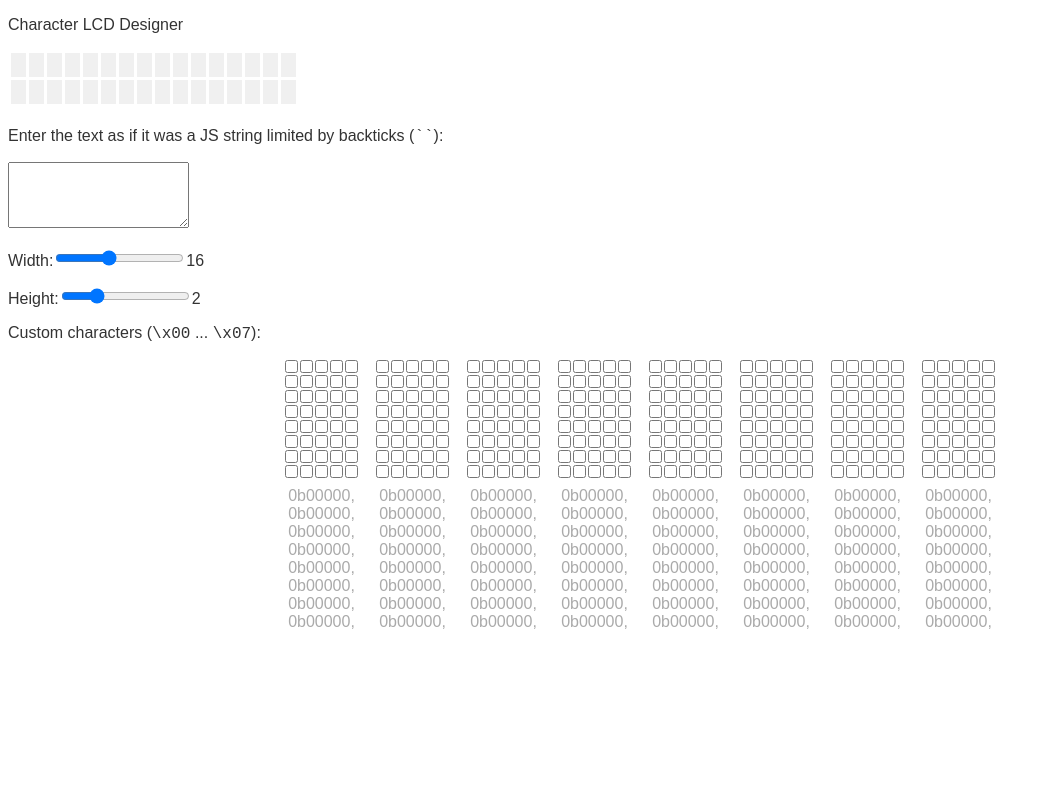
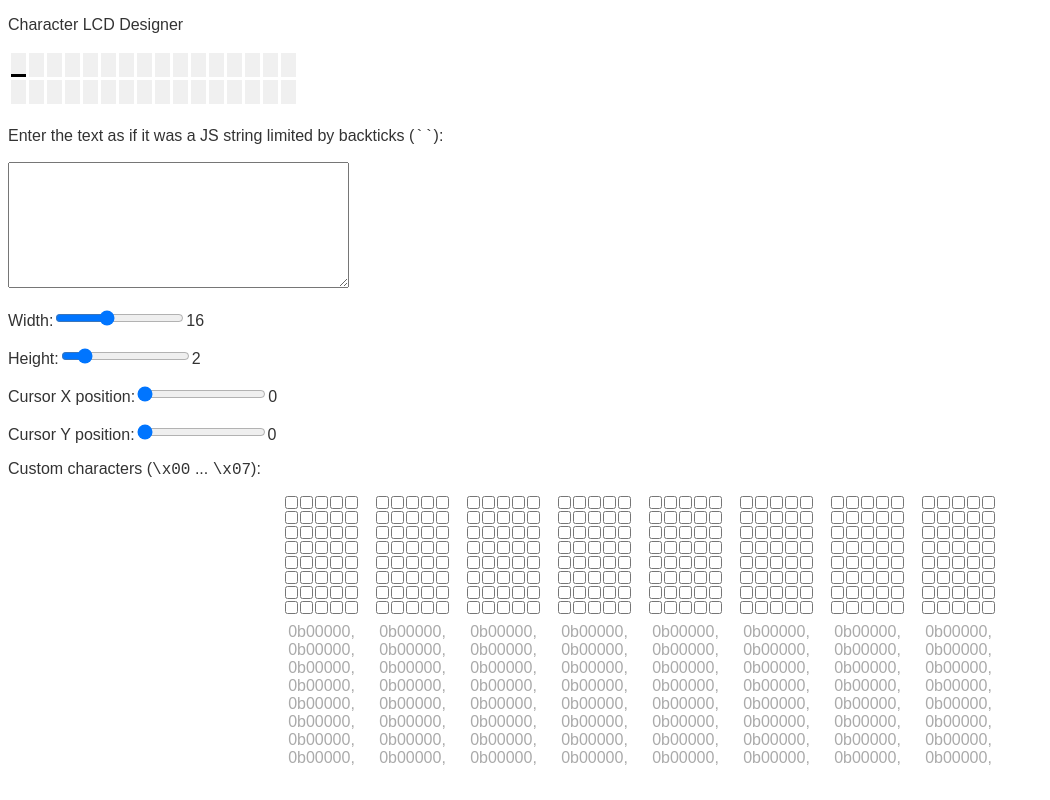
Before and after one commit to mateusznowakdev/charlcd-designer, a React (Vite) app: page / in a window 1280 px wide. Shown: the whole page, without its empty margins (0-1050 px from the left). Built offline with nearby package versions, Linux system fonts and the light colour scheme; a web font is replaced by a local one.

Commit message:
Add support for cursor and its custom position

```diff
--- a/src/App.jsx
+++ b/src/App.jsx
@@ -7,11 +7,21 @@ import { CharacterCode } from "./components/CharacterCode.jsx";
 import { CHAR_CUSTOM_COUNT, CHARACTERS } from "./characters.js";
 
 export default function App() {
+  const MIN_WIDTH = 1;
+  const DEFAULT_WIDTH = 16;
+  const MAX_WIDTH = 40;
+
+  const MIN_HEIGHT = 1;
+  const DEFAULT_HEIGHT = 2;
+  const MAX_HEIGHT = 8;
+
   const [characters, setCharacters] = useState(CHARACTERS);
-  const [height, setHeight] = useState(2);
-  const [width, setWidth] = useState(16);
+  const [width, setWidth] = useState(DEFAULT_WIDTH);
+  const [height, setHeight] = useState(DEFAULT_HEIGHT);
 
   const [content, setContent] = useState("");
+  const [cursorX, setCursorX] = useState(0);
+  const [cursorY, setCursorY] = useState(0);
 
   function updatePixel(charID, pixelID, value) {
     setCharacters((characters) =>
@@ -28,6 +38,8 @@ export default function App() {
       <Canvas
         characters={characters}
         content={content}
+        cursorX={cursorX}
+        cursorY={cursorY}
         height={height}
         width={width}
       />
@@ -36,18 +48,18 @@ export default function App() {
         <code>``</code>):
       </p>
       <textarea
-        cols={20}
+        cols={MAX_WIDTH}
         onChange={(e) => setContent(e.target.value)}
-        rows={4}
+        rows={MAX_HEIGHT}
         value={content}
       ></textarea>
       <p>
         Width:
         <input
+          min={MIN_WIDTH}
+          max={MAX_WIDTH}
+          onChange={(e) => setWidth(+e.target.value)}
           type="range"
-          min={0}
-          max={40}
-          onChange={(e) => setWidth(+e.target.value)}
           value={width}
         />
         {width}
@@ -55,13 +67,35 @@ export default function App() {
       <p>
         Height:
         <input
+          min={MIN_HEIGHT}
+          max={MAX_HEIGHT}
+          onChange={(e) => setHeight(+e.target.value)}
           type="range"
-          min={0}
-          max={8}
-          onChange={(e) => setHeight(+e.target.value)}
           value={height}
         />
         {height}
+      </p>
+      <p>
+        Cursor X position:
+        <input
+          min={0}
+          max={MAX_WIDTH}
+          onChange={(e) => setCursorX(+e.target.value)}
+          type="range"
+          value={cursorX}
+        />
+        {cursorX}
+      </p>
+      <p>
+        Cursor Y position:
+        <input
+          min={0}
+          max={MAX_HEIGHT}
+          onChange={(e) => setCursorY(+e.target.value)}
+          type="range"
+          value={cursorY}
+        />
+        {cursorY}
       </p>
       <p>
         Custom characters (<code>\x00</code> ... <code>\x07</code>):
--- a/src/components/Canvas.jsx
+++ b/src/components/Canvas.jsx
@@ -2,7 +2,14 @@ import { useEffect } from "react";
 
 import { CHAR_HEIGHT, CHAR_WIDTH } from "../characters.js";
 
-export function Canvas({ characters, content, height, width }) {
+export function Canvas({
+  characters,
+  content,
+  cursorX,
+  cursorY,
+  height,
+  width,
+}) {
   const SCALE = 3;
 
   useEffect(() => {
@@ -38,7 +45,15 @@ export function Canvas({ characters, content, height, width }) {
 
         const chr = (content[y] || [])[x] || " ";
         const chrCode = Math.min(chr.charCodeAt(0), characters.length - 1);
-        const data = characters[chrCode];
+
+        const data = [...characters[chrCode]];
+        if (x === cursorX && y === cursorY) {
+          data.splice(
+            CHAR_WIDTH * (CHAR_HEIGHT - 1),
+            CHAR_WIDTH,
+            ...Array(CHAR_WIDTH).fill(1),
+          );
+        }
 
         for (let i = 0; i < data.length; i++) {
           id.data[i * 4] = data[i] ? 0 : 240;
@@ -64,7 +79,7 @@ export function Canvas({ characters, content, height, width }) {
       targetCanvas.width,
       targetCanvas.height,
     );
-  }, [characters, content, height, width]);
+  }, [characters, content, cursorX, cursorY, height, width]);
 
   return (
     <div>
```
